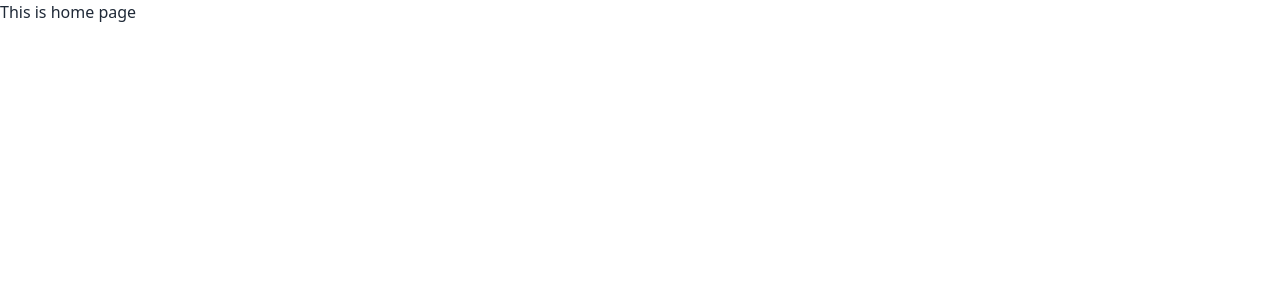
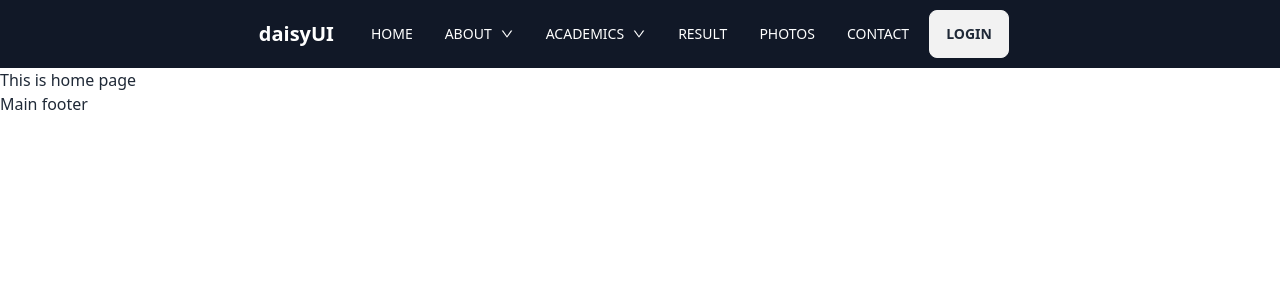
Before and after one commit to aminulislam2002/golbunia-nesaria-dakhil-madrasah-client, a React (Vite) app: page / in a window 1280 px wide. Shown: the top 300 px of the page. Built offline with nearby package versions, Linux system fonts and the light colour scheme.

Commit message:
simple navbar

```diff
--- a/package.json
+++ b/package.json
@@ -14,6 +14,7 @@
     "match-sorter": "^6.3.1",
     "react": "^18.2.0",
     "react-dom": "^18.2.0",
+    "react-icons": "^4.10.1",
     "react-router-dom": "^6.15.0",
     "sort-by": "^1.2.0"
   },
--- a/src/Layouts/MainLayout.jsx
+++ b/src/Layouts/MainLayout.jsx
@@ -1,9 +1,13 @@
 import { Outlet } from "react-router-dom";
+import NavBar from "../Pages/Shared/NavBar/NavBar";
+import MainFooter from "../Pages/Shared/MainFooter/MainFooter";
 
 const MainLayout = () => {
   return (
     <div>
+      <NavBar></NavBar>
       <Outlet></Outlet>
+      <MainFooter></MainFooter>
     </div>
   );
 };
--- /dev/null
+++ b/src/Pages/Home/TopBanner/TopBanner.jsx
@@ -0,0 +1,9 @@
+const TopBanner = () => {
+  return (
+    <div>
+      <h1>This is top banner page</h1>
+    </div>
+  );
+};
+
+export default TopBanner;
--- /dev/null
+++ b/src/Pages/Shared/MainFooter/MainFooter.jsx
@@ -0,0 +1,9 @@
+const MainFooter = () => {
+  return (
+    <div>
+      <h1>Main footer</h1>
+    </div>
+  );
+};
+
+export default MainFooter;
--- /dev/null
+++ b/src/Pages/Shared/NavBar/NavBar.jsx
@@ -0,0 +1,102 @@
+import { Link } from "react-router-dom";
+import { AiOutlineDown, AiOutlineMenu } from "react-icons/ai";
+
+const NavBar = () => {
+  const navOptions = (
+    <>
+      <li>
+        <Link>HOME</Link>
+      </li>
+      <li className="relative group">
+        <div className="flex">
+          <p>ABOUT</p>
+          <span className="group-hover:rotate-180">
+            <AiOutlineDown></AiOutlineDown>
+          </span>
+        </div>
+        <div className="absolute z-50 hidden top-full w-48  bg-gray-900 hover:bg-gray-900 p-3 group-hover:block left-1/2 transform -translate-x-1/2">
+          <ul>
+            <li>
+              <Link className="text-white hover:text-gray-300">Solutions</Link>
+            </li>
+            <li>
+              <Link className="text-white hover:text-gray-300">Design</Link>
+            </li>
+            <li>
+              <Link className="text-white hover:text-gray-300">Development</Link>
+            </li>
+            <li>
+              <Link className="text-white hover:text-gray-300">Hosting</Link>
+            </li>
+            <li>
+              <Link className="text-white hover:text-gray-300">Domain register</Link>
+            </li>
+          </ul>
+        </div>
+      </li>
+      <li className="relative group">
+        <div className="flex">
+          <p>ACADEMICS</p>
+          <span className="group-hover:rotate-180">
+            <AiOutlineDown></AiOutlineDown>
+          </span>
+        </div>
+        <div className="absolute z-50 hidden top-full w-48  bg-gray-900 hover:bg-gray-900 p-3 group-hover:block left-1/2 transform -translate-x-1/2">
+          <ul>
+            <li>
+              <Link className="text-white hover:text-gray-300">Solutions</Link>
+            </li>
+            <li>
+              <Link className="text-white hover:text-gray-300">Design</Link>
+            </li>
+            <li>
+              <Link className="text-white hover:text-gray-300">Development</Link>
+            </li>
+            <li>
+              <Link className="text-white hover:text-gray-300">Hosting</Link>
+            </li>
+            <li>
+              <Link className="text-white hover:text-gray-300">Domain register</Link>
+            </li>
+          </ul>
+        </div>
+      </li>
+      <li>
+        <Link>RESULT</Link>
+      </li>
+      <li>
+        <Link>PHOTOS</Link>
+      </li>
+      <li>
+        <Link>CONTACT</Link>
+      </li>
+    </>
+  );
+
+  return (
+    <div className="navbar bg-gray-900 text-white">
+      <div className="navbar-start flex justify-end">
+        <div className="dropdown">
+          <label tabIndex={0} className="btn btn-ghost lg:hidden">
+            <AiOutlineMenu></AiOutlineMenu>
+          </label>
+          <ul
+            tabIndex={0}
+            className="menu menu-sm dropdown-content mt-0 z-[1] p-2 shadow bg-gray-900 text-white rounded-box w-52"
+          >
+            {navOptions}
+          </ul>
+        </div>
+        <a className="btn btn-ghost normal-case text-xl">daisyUI</a>
+      </div>
+      <div className="navbar-center hidden lg:flex">
+        <ul className="menu menu-horizontal px-1">{navOptions}</ul>
+      </div>
+      <div className="navbar-end flex justify-start">
+        <a className="btn">LOGIN</a>
+      </div>
+    </div>
+  );
+};
+
+export default NavBar;
--- a/tailwind.config.js
+++ b/tailwind.config.js
@@ -2,7 +2,9 @@
 export default {
   content: ["./index.html", "./src/**/*.{js,ts,jsx,tsx}"],
   theme: {
-    extend: {},
+    extend: {
+      display:['group-focus']
+    },
   },
   plugins: [require("daisyui")],
 };
```
Also changed, not shown: 1 other file (tests, documents, lock files or other folders).
